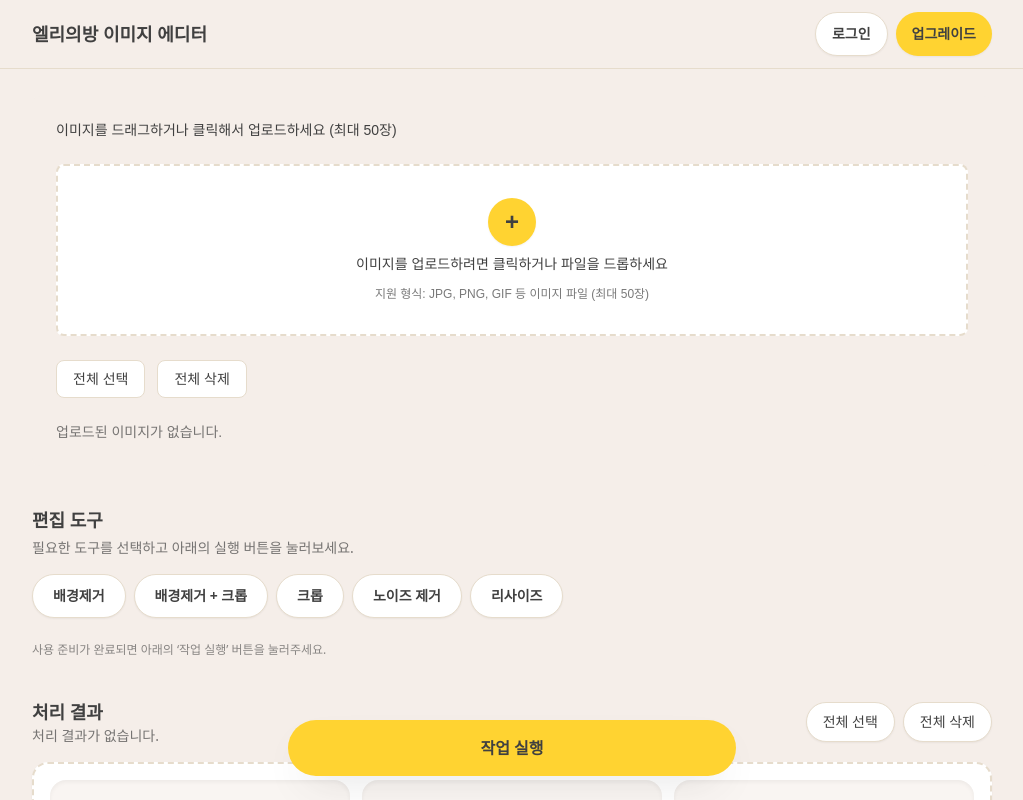
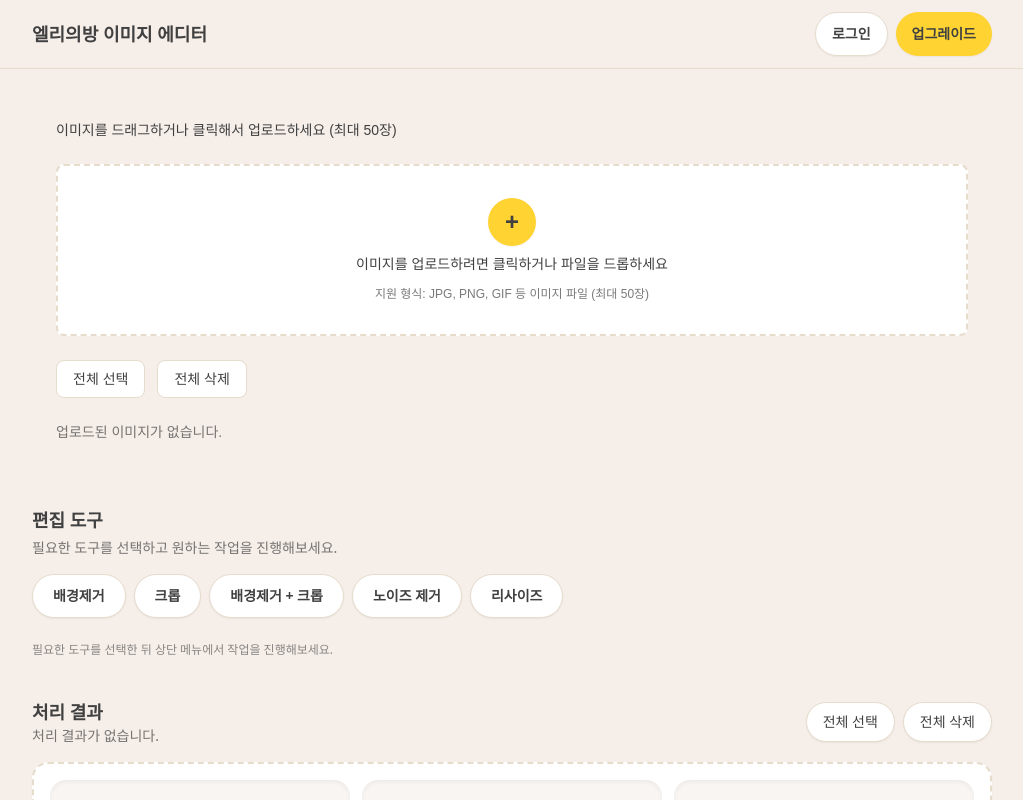
Before and after one commit to elliesbang/Image-Editor-2, a React (Vite) app: page / in a window 1280 px wide. Shown: the top 800 px of the page, without its empty margins (128-1151 px from the left). Built offline with nearby package versions, Linux system fonts and the light colour scheme; a web font is replaced by a local one.

Commit message:
Adjust editor tool layout

```diff
--- a/src/components/EditorSection.tsx
+++ b/src/components/EditorSection.tsx
@@ -1,4 +1,4 @@
-const editorTools = ['배경제거', '배경제거 + 크롭', '크롭', '노이즈 제거', '리사이즈']
+const editorTools = ['배경제거', '크롭', '배경제거 + 크롭', '노이즈 제거', '리사이즈']
 
 function EditorSection() {
   return (
@@ -7,7 +7,7 @@ function EditorSection() {
         <h2 id="editor-heading" className="text-lg font-semibold text-ellie-text">
           편집 도구
         </h2>
-        <p className="text-sm text-ellie-text/70">필요한 도구를 선택하고 아래의 실행 버튼을 눌러보세요.</p>
+        <p className="text-sm text-ellie-text/70">필요한 도구를 선택하고 원하는 작업을 진행해보세요.</p>
       </div>
       <div className="-mx-4 flex overflow-x-auto px-4 pb-2">
         <div className="flex w-full max-w-full gap-2">
@@ -22,15 +22,7 @@ function EditorSection() {
           ))}
         </div>
       </div>
-      <p className="text-xs text-ellie-text/60">사용 준비가 완료되면 아래의 &lsquo;작업 실행&rsquo; 버튼을 눌러주세요.</p>
-      <div className="pointer-events-none fixed bottom-6 left-0 right-0 z-40 flex justify-center px-4">
-        <button
-          type="button"
-          className="pointer-events-auto w-full max-w-md min-h-[56px] rounded-full bg-ellie-yellow text-base font-semibold text-ellie-text shadow-ellie transition-colors hover:bg-ellie-hover focus-visible:outline focus-visible:outline-2 focus-visible:outline-offset-2 focus-visible:outline-ellie-yellow"
-        >
-          작업 실행
-        </button>
-      </div>
+      <p className="text-xs text-ellie-text/60">필요한 도구를 선택한 뒤 상단 메뉴에서 작업을 진행해보세요.</p>
     </section>
   )
 }
```
